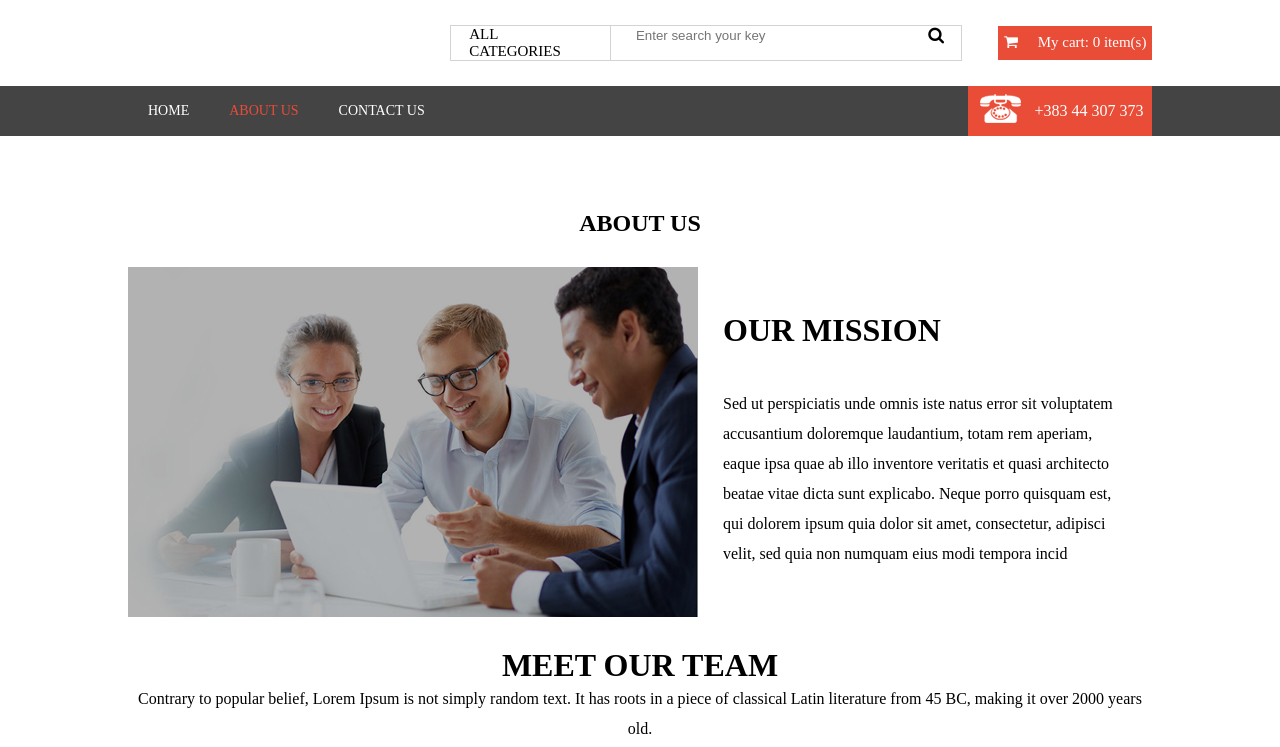
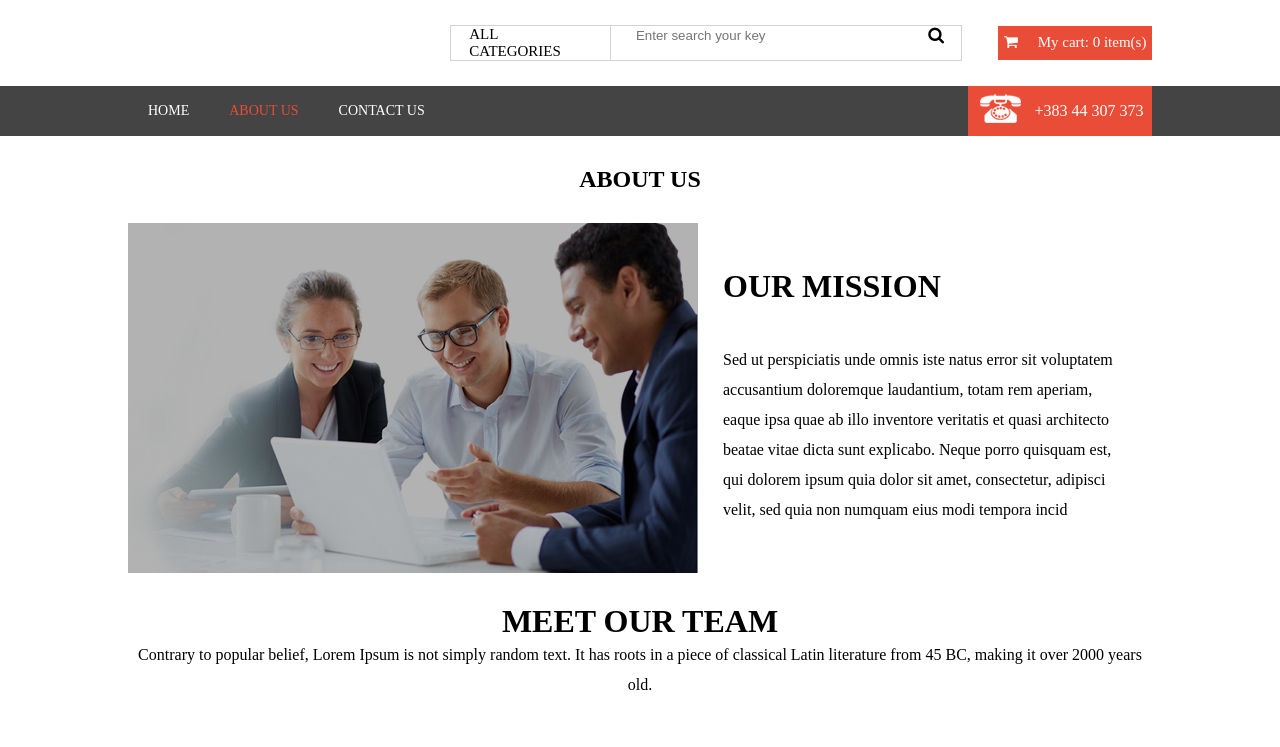
Before and after one commit to dionk6/Projekti, a plain HTML site: page about.html in a window 1280 px wide. Shown: the top 747 px of the page. Drawn offline with Linux system fonts and the light colour scheme.

Commit message:
header footer commit

```diff
--- a/about.html
+++ b/about.html
@@ -6,7 +6,7 @@
     <link rel="stylesheet" href="https://cdnjs.cloudflare.com/ajax/libs/font-awesome/4.7.0/css/font-awesome.min.css">
 </head>
 <body>
-    <div class="upper">
+    <div class="upper" id="upp">
         <div id="up">
             <div class="logo">
                 <img src="Images/bookshop.png" alt="">
@@ -160,12 +160,10 @@
                 <div class="row">
                     <img src="Images/guy1.jpg" alt="">
                     <img src="Images/girl1.jpg" alt="">
-                    <img src="Images/guy1.jpg" alt="">
                 </div>
                 <div class="row">
+                    <img src="Images/girl2.jpg" alt="">
                     <img src="Images/guy2.jpg" alt="">
-                    <img src="Images/girl2.jpg" alt="">
-                    <img src="Images/girl1.jpg" alt="">
                 </div>
             </div>
         </div>
@@ -174,12 +172,6 @@
         &copy; 2020 All Rights Reserved <br>
         <a href="https://github.com/dionk6/Projekti.git" target="_blank">REPOSITORY: Dion Kuka , Albin Vllahiu , Alban Salihu</a>
     </div>
-
-
-
-
-
-
     <script src="javascript/home.js"></script>
 </body>
 </html>
--- a/css/about.css
+++ b/css/about.css
@@ -153,8 +153,9 @@
     width: 100%;
     position: fixed;
     top: 0;
-    height: 20%;
+    height: auto;
     background-color: white;
+    z-index: 3;
 }
 
 .search-icon button {
@@ -168,7 +169,7 @@
 
 .main {
     width: 80%;
-    margin: 210px auto;
+    margin: 0 auto;
 }
 .ourmission{
     display:flex;
--- a/css/contact.css
+++ b/css/contact.css
@@ -153,7 +153,7 @@ a {
     width: 100%;
     position: fixed;
     top: 0;
-    height: 20%;
+    height: auto;
     background-color: white;
     z-index: 3;
 }
@@ -169,7 +169,7 @@ a {
 
 .main {
     width: 80%;
-    margin: 210px auto;
+    margin: 0 auto;
     height: auto;
     margin-bottom: 30px;
 }
--- a/css/home.css
+++ b/css/home.css
@@ -153,7 +153,7 @@ a {
     width: 100%;
     position: fixed;
     top: 0;
-    height: 20%;
+    height: auto;
     background-color: white;
     z-index: 3;
 }
@@ -169,7 +169,7 @@ a {
 
 .main {
     width: 80%;
-    margin: 210px auto;
+    margin: 0 auto;
     height: auto;
     margin-bottom: 50px;
 }
--- a/css/product.css
+++ b/css/product.css
@@ -149,7 +149,7 @@ a {
     width: 100%;
     position: fixed;
     top: 0;
-    height: 20%;
+    height: auto;
     background-color: white;
     z-index: 3;
 }
@@ -164,7 +164,7 @@ a {
 }
 .main {
     width: 80%;
-    margin: 210px auto;
+    margin: 0 auto;
     height: auto;
     margin-bottom: 50px;
 }
--- a/javascript/home.js
+++ b/javascript/home.js
@@ -2,6 +2,13 @@
 function Buy(title){
     var queryString ='?'+title;
     window.location.href='product.html'+queryString;
+}
+
+fixedPosition();
+function fixedPosition(){
+    var height = document.getElementById("upp").offsetHeight + 30;
+    var main = document.getElementsByClassName("main")[0];
+    main.style.marginTop=height+"px";
 }
 
 
```
Also changed, not shown: contact.html (+2 -10 lines), home.html (+3 -5 lines), product.html (+3 -4 lines).
